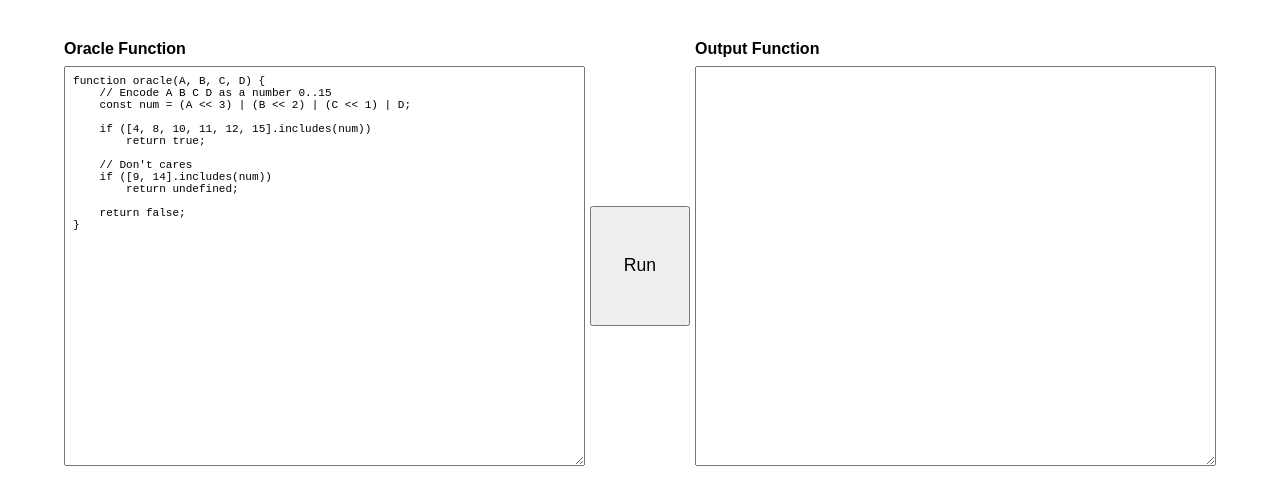
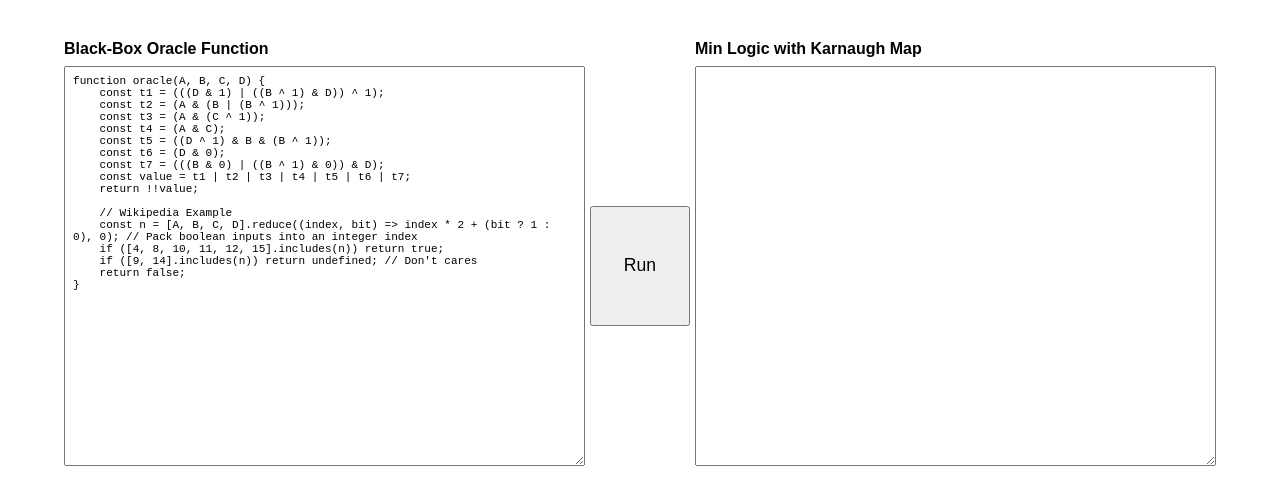
Before and after one commit to Simewu/boolean-minify, a plain HTML site: page index.html in a window 1280 px wide. Drawn offline with Linux system fonts and the light colour scheme.

Commit message:
Oracle input args int --> bool; and updated example

```diff
--- a/index.html
+++ b/index.html
@@ -57,19 +57,23 @@
 <body>
     <div class='container'>
         <div class='section'>
-            <label for='oracle'>Oracle Function</label>
+            <label for='oracle'>Black-Box Oracle Function</label>
             <textarea id='oracle'>
 function oracle(A, B, C, D) {
-    // Encode A B C D as a number 0..15
-    const num = (A << 3) | (B << 2) | (C << 1) | D;
+    const t1 = (((D & 1) | ((B ^ 1) & D)) ^ 1);
+    const t2 = (A & (B | (B ^ 1)));
+    const t3 = (A & (C ^ 1));
+    const t4 = (A & C);
+    const t5 = ((D ^ 1) & B & (B ^ 1));
+    const t6 = (D & 0);
+    const t7 = (((B & 0) | ((B ^ 1) & 0)) & D);
+    const value = t1 | t2 | t3 | t4 | t5 | t6 | t7;
+    return !!value;
 
-    if ([4, 8, 10, 11, 12, 15].includes(num))
-        return true;
-
-    // Don't cares
-    if ([9, 14].includes(num))
-        return undefined;
-
+    // Wikipedia Example
+    const n = [A, B, C, D].reduce((index, bit) => index * 2 + (bit ? 1 : 0), 0); // Pack boolean inputs into an integer index
+    if ([4, 8, 10, 11, 12, 15].includes(n)) return true;
+    if ([9, 14].includes(n)) return undefined; // Don't cares
     return false;
 }</textarea>
         </div>
@@ -77,7 +81,7 @@ function oracle(A, B, C, D) {
             <button class='run-btn' onclick='run()'>Run</button>
         </div>
         <div class='section'>
-            <label for='output'>Output Function</label>
+            <label for='output'>Min Logic with Karnaugh Map</label>
             <textarea id='output'></textarea>
         </div>
     </div>
@@ -198,7 +202,7 @@ function oracle(A, B, C, D) {
             for (let r = start; r < end; r++) {
                 let oracleResult = false;
                 try {
-                    oracleResult = oracleFunction(...bits);
+                    oracleResult = oracleFunction(...Array.from(bits, b => b === 1));
                 } catch (e) {
                     oracleResult = false;
                     error(e);
@@ -708,7 +712,7 @@ function oracle(A, B, C, D) {
         const minimizedVarList = variableNames.filter(v => used.has(v));
         const funcArgs = minimizedVarList.join(', ');
         const funcBody = 'return ' + expression + ';';
-        const finalFunction = 'function minimized(' + funcArgs + ') {\n  ' + funcBody + '\n}';
+        const finalFunction = 'function oracle(' + funcArgs + ') {\n  ' + funcBody + '\n}';
         outputArea.value = finalFunction + '\n';
     }
 </script>
```
